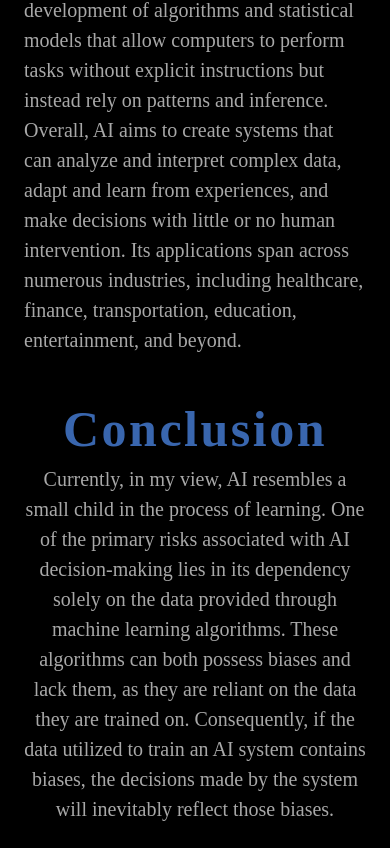
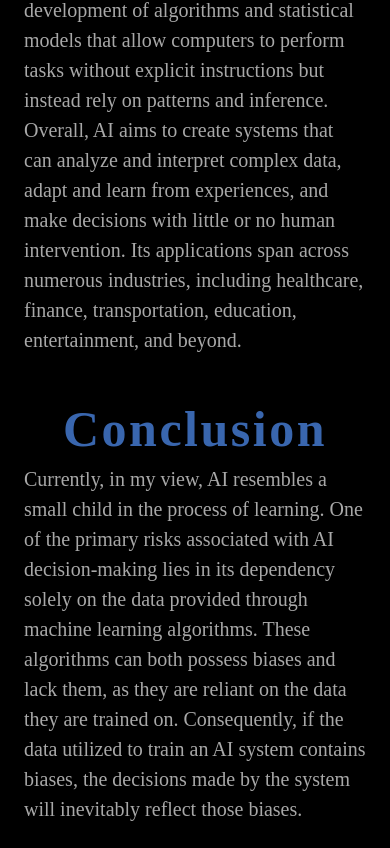
Before and after one commit to MuhammadRaffey/english-final-project, a Next.js app: page / in a window 390 px wide. Shown: the part 1551-2399 px from the top of the page. Built offline with nearby package versions, Linux system fonts and the light colour scheme.

Commit message:
fixed text again

```diff
--- a/src/app/page.tsx
+++ b/src/app/page.tsx
@@ -75,7 +75,7 @@ const Home = () => {
         <h2 className="text-center leading-snug tracking-wider text-[50px] sm:text-[100px]   font-bold  cursor-pointer text-[#3966ae] mt-10">
           Conclusion
         </h2>
-        <p className="text-center text-[20px] sm:text-2xls text-[#a8a8a8] delay-150 duration-150 hover:text-[#fff]">
+        <p className="sm:text-center text-[20px] sm:text-2xls text-[#a8a8a8] delay-150 duration-150 hover:text-[#fff]">
           Currently, in my view, AI resembles a small child in the process of
           learning. One of the primary risks associated with AI decision-making
           lies in its dependency solely on the data provided through machine
```
